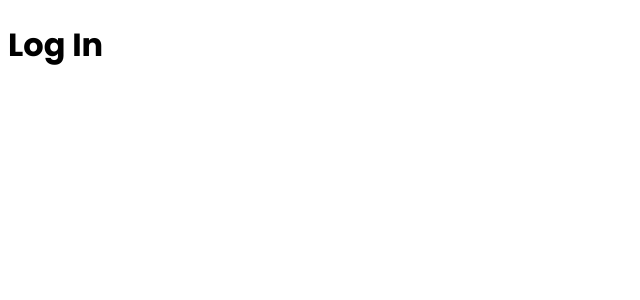
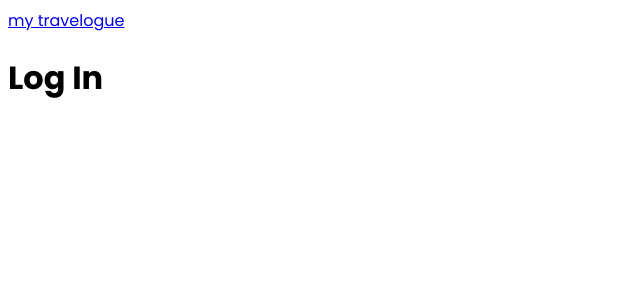
Before and after one commit to kim-jenny5/my-travelogue-frontend, a React (Create React App) app: page /login in a window 1280 px wide. Shown: the top 300 px of the page, without its empty margins (0-640 px from the left). Built offline with nearby package versions, Linux system fonts and the light colour scheme.

Commit message:
created second nav for signup and login

```diff
--- a/src/components/Login.js
+++ b/src/components/Login.js
@@ -1,10 +1,12 @@
 import React, { Component } from "react";
+import { SecondNav } from "./SecondNav";
 
 export default class Login extends Component {
 	render() {
 		console.log(this.props);
 		return (
 			<div>
+				<SecondNav />
 				<h1>Log In</h1>
 			</div>
 		);
--- a/src/components/MainNav.js
+++ b/src/components/MainNav.js
@@ -1,9 +1,9 @@
 import React from "react";
 import { NavLink } from "react-router-dom";
 
-export const MainNav = (props) => {
+export const MainNav = () => {
 	return (
-		<div id="nav1">
+		<div id="main-nav">
 			<p>my travelogue</p>
 			<ul>
 				<li>
--- /dev/null
+++ b/src/components/SecondNav.js
@@ -0,0 +1,10 @@
+import React from "react";
+import { NavLink } from "react-router-dom";
+
+export const SecondNav = () => {
+	return (
+		<div id="second-nav">
+			<NavLink to="/">my travelogue</NavLink>
+		</div>
+	);
+};
```
